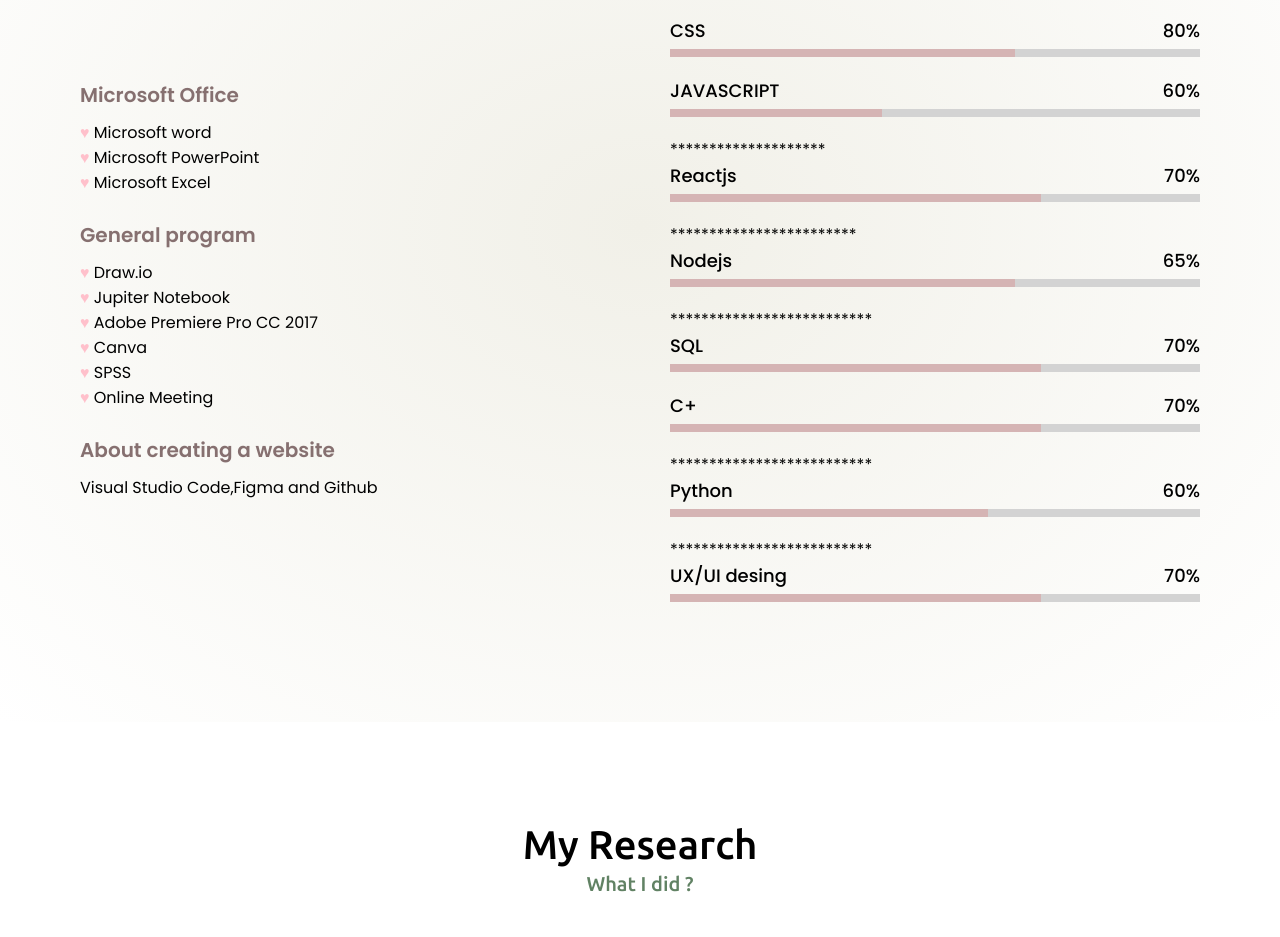
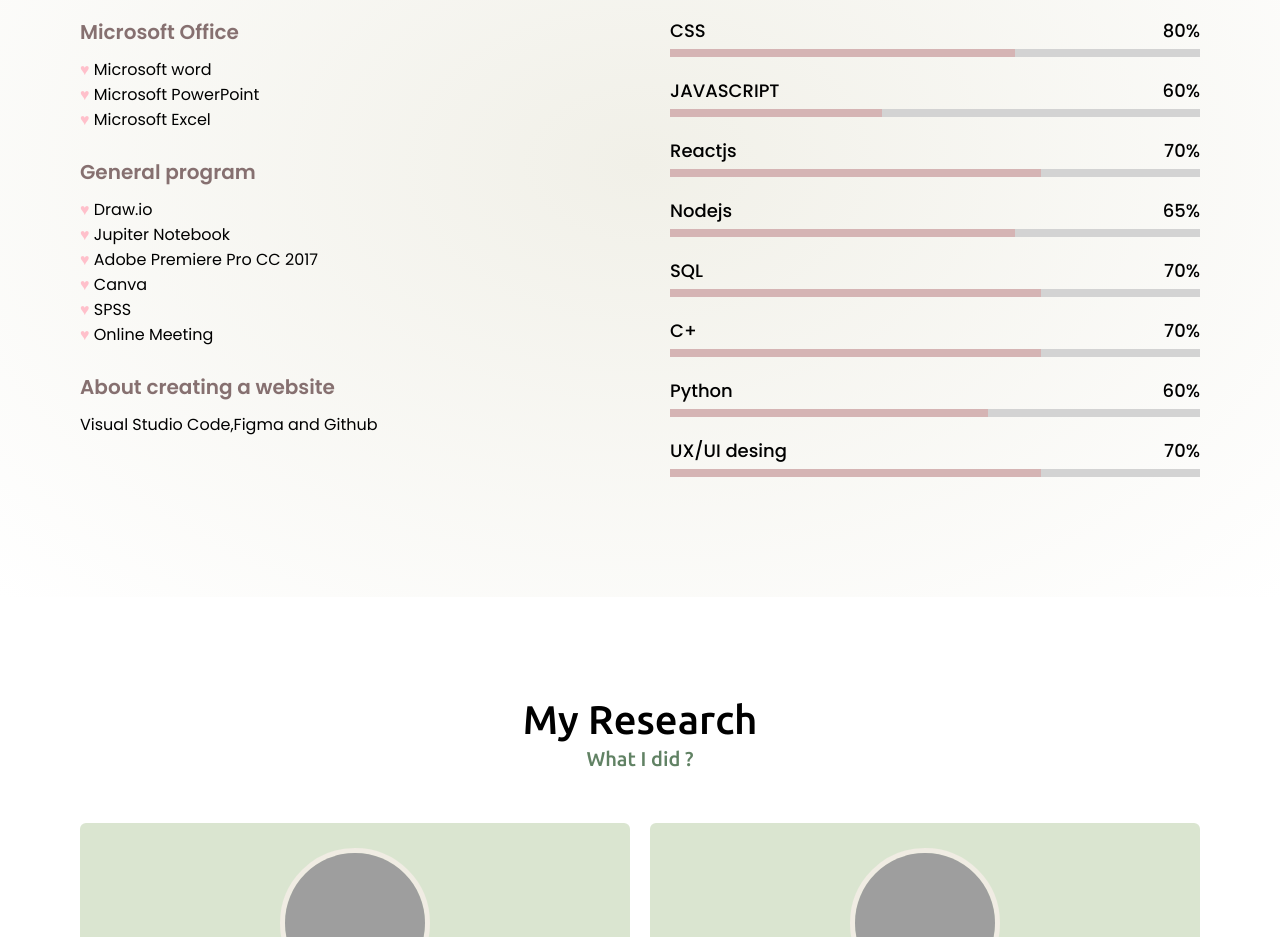
Before and after one commit to praejinjutha/praejinjutha.github.io, a plain HTML site: page index.html in a window 1280 px wide. Shown: the part 2542-3479 px from the top of the page. Drawn offline with nearby package versions, Linux system fonts and the light colour scheme; grey boxes are pictures that could not be loaded.

Commit message:
Update index.html

```diff
--- a/index.html
+++ b/index.html
@@ -176,7 +176,7 @@
           <div class="line js"></div>
         </div>
 
-        <div class="bars">********************
+        <div class="bars">
           <div class="info">
             <span>Reactjs</span>
             <span>70%</span>
@@ -184,7 +184,7 @@
           <div class="line reactjs"></div>
         </div>
 
-        <div class="bars">************************
+        <div class="bars">
           <div class="info">
             <span>Nodejs</span>
             <span>65%</span>
@@ -192,7 +192,7 @@
           <div class="line nodejs"></div>
         </div>
 
-        <div class="bars">**************************
+        <div class="bars">
           <div class="info">
             <span>SQL</span>
             <span>70%</span>
@@ -208,7 +208,7 @@
           <div class="line django"></div>
         </div>
 
-       <div class="bars">**************************
+       <div class="bars">
           <div class="info">
             <span>Python</span>
             <span>60%</span>
@@ -216,7 +216,7 @@
           <div class="line python"></div>
         </div>
 
-        <div class="bars">**************************
+        <div class="bars">
           <div class="info">
             <span>UX/UI desing</span>
             <span>70%</span>
```
